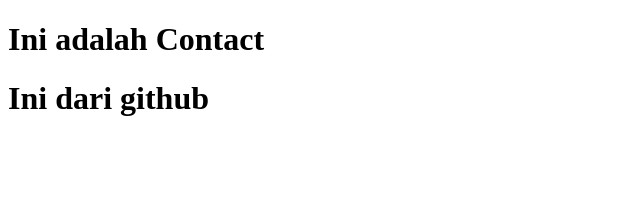
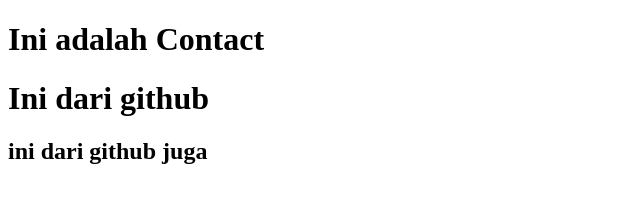
Before and after one commit to Ardhiityo/belajar-git, a plain HTML site: page contact.html in a window 1280 px wide. Shown: the whole page, without its empty margins (0-640 px from the left). Drawn offline with Linux system fonts and the light colour scheme.

Commit message:
Update contact.html

```diff
--- a/contact.html
+++ b/contact.html
@@ -9,6 +9,6 @@
     <h1>Ini adalah Contact</h1>
 
 <h1>Ini dari github</h1>
-
+    <h2>ini dari github juga</h2>
 </body>
 </html>
```
